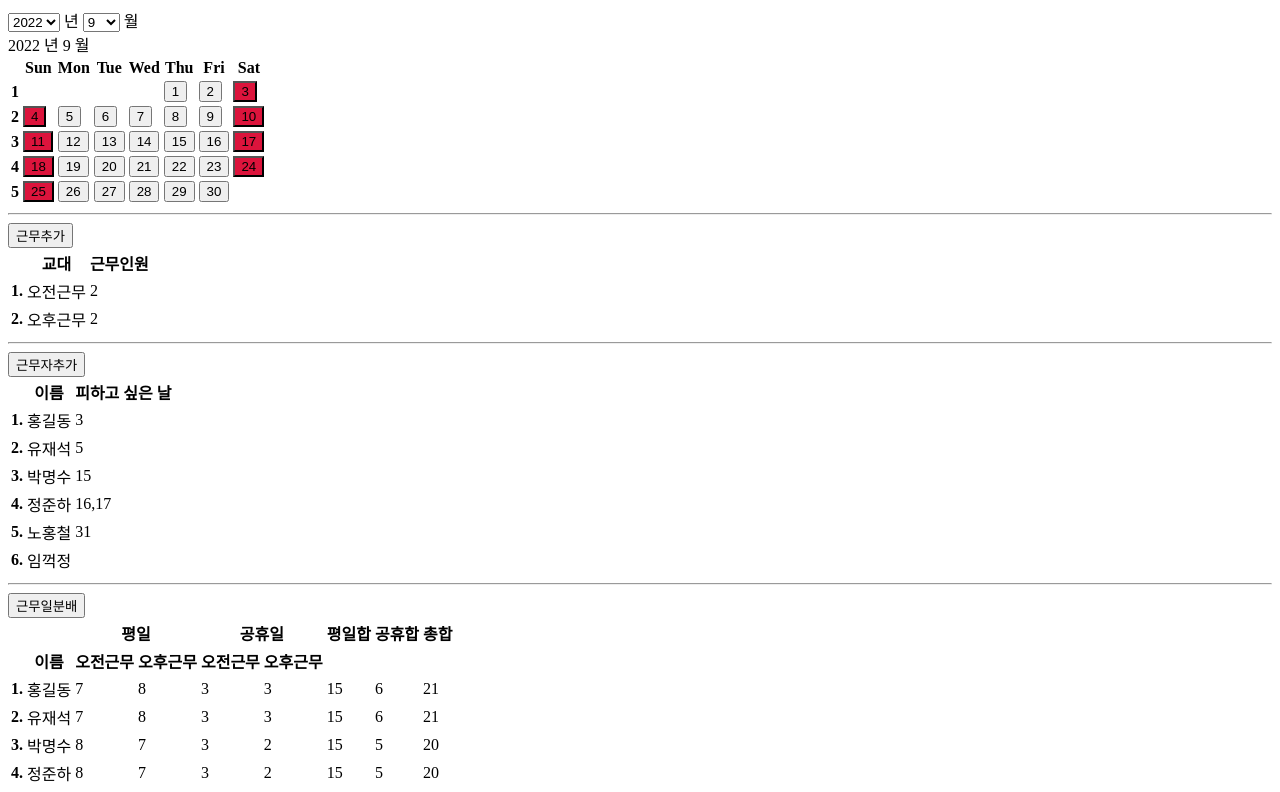
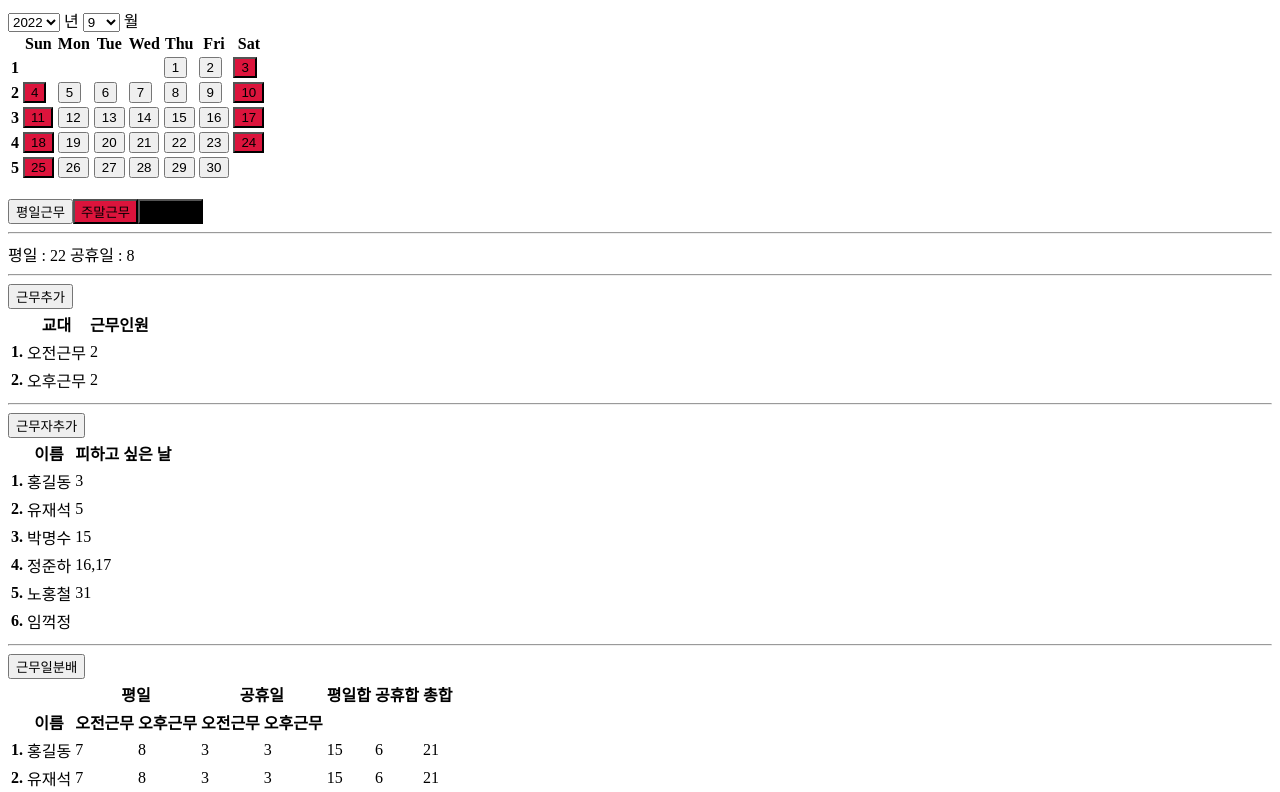
Before and after one commit to woajun/schedule-divider, a Vue app: page / in a window 1280 px wide. Shown: the top 792 px of the page. Built offline with nearby package versions, Linux system fonts and the light colour scheme.

Commit message:
emit workdays

```diff
--- a/src/App.vue
+++ b/src/App.vue
@@ -5,6 +5,7 @@
 <!-- eslint-disable operator-assignment -->
 <!-- eslint-disable no-plusplus -->
 <script setup lang="ts">
+import { reactive } from 'vue';
 import SpecifyDate from './components/SpecifyDate.vue';
 import SpecifyShifts from './components/SpecifyShifts.vue';
 import SpecifyWorker from './components/SpecifyWorker.vue';
@@ -172,10 +173,19 @@ const onClick = () => {
   // console.log(calendar);
 };
 
+
+const workdays = reactive([0, 0]);
+const setWorkdays = ([day, holi]: [number, number]) => {
+  workdays[0] = day;
+  workdays[1] = holi;
+};
 </script>
 
 <template>
-  <SpecifyDate />
+  <SpecifyDate @workdays="setWorkdays" />
+  <hr>
+  평일 : {{ workdays[0] }}
+  공휴일 : {{ workdays[1] }}
   <hr>
   <SpecifyShifts />
   <hr>
--- a/src/components/SpecifyDate.vue
+++ b/src/components/SpecifyDate.vue
@@ -1,5 +1,8 @@
+<!-- eslint-disable no-param-reassign -->
 <script lang="ts" setup>
-import { computed, reactive, ref } from 'vue';
+import {
+  computed, reactive, ref, watch, watchEffect,
+} from 'vue';
 import { iterate } from './helper';
 import DateButtonTable from './SpecifyDate/DateButtonTable.vue';
 
@@ -31,24 +34,39 @@ const days = computed<Day[]>(() => {
   });
   return result;
 });
+
+const emit = defineEmits(['workdays']);
+
+watchEffect(() => {
+  const workdays = days.value.reduce((p, c) => {
+    if (c.type === 'work') {
+      p[0] += 1;
+    } else if (c.type === 'holiday') {
+      p[1] += 1;
+    }
+    return p;
+  }, [0, 0]);
+  emit('workdays', workdays);
+});
 </script>
 <template>
   <div>
+    <label>
       <select v-model="year">
         <option v-for="y in opYears" :key="y" :value="y">
           {{ y }}
         </option>
       </select>
       년
+    </label>
+    <label>
       <select v-model="month">
         <option v-for="m in opMonths" :key="m" :value="m">
           {{ m }}
         </option>
       </select>
       월
-  </div>
-  <div>
-    {{ year }} 년 {{ month }} 월
+    </label>
   </div>
   <DateButtonTable :array="days" />
 </template>
--- a/src/components/SpecifyDate/DateButton.vue
+++ b/src/components/SpecifyDate/DateButton.vue
@@ -2,7 +2,7 @@
 import { defineProps } from 'vue';
 
 interface Day {
-  date: number,
+  date: number | string,
   weekday: number,
   type: 'work' | 'holiday' | 'disabled' | string,
 }
--- a/src/components/SpecifyDate/DateButtonTable.vue
+++ b/src/components/SpecifyDate/DateButtonTable.vue
@@ -68,6 +68,11 @@ const weeks = computed(() => {
       </tr>
     </tbody>
   </table>
+  <br />
+  <DateButton date="평일근무" type="work" :weekday="99" />
+  <DateButton date="주말근무" type="holiday" :weekday="99" />
+  <DateButton date="근무없음" type="disabled" :weekday="99" />
+  <br />
 </template>
 
 <style scoped>
```
Lines whose indentation alone changed are shown as unchanged.
